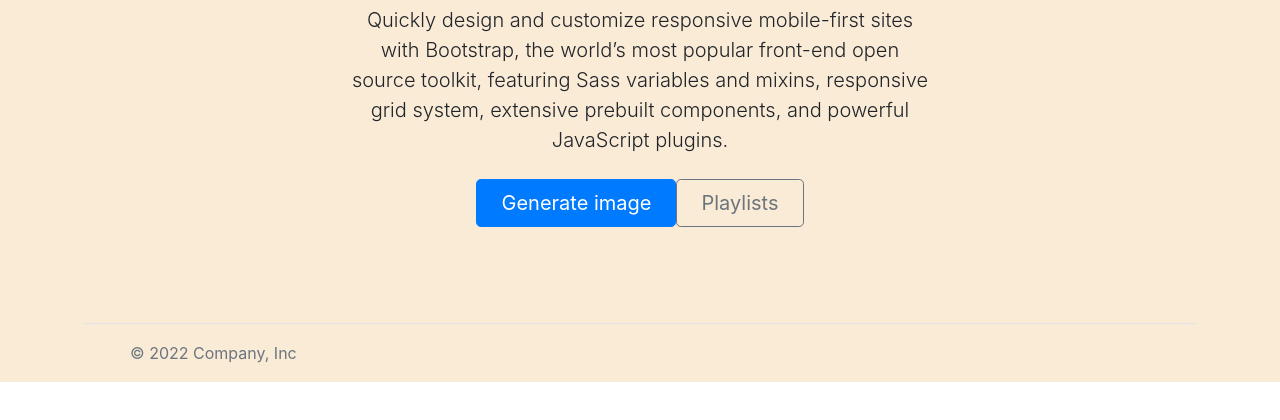
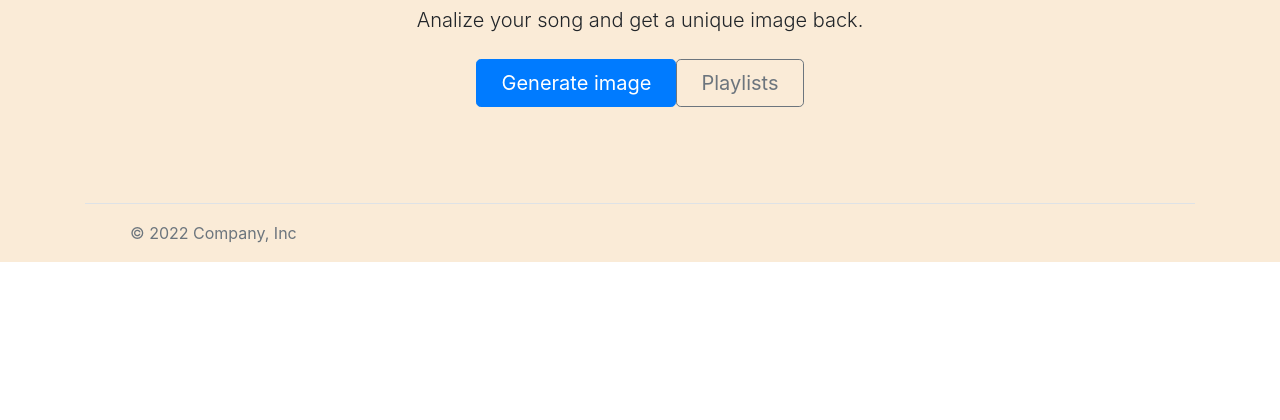
Before and after one commit to camfung/1800_202210_BBY009, a website: page app/html/index.html in a window 1280 px wide. Shown: the part 284-704 px from the top of the page. Drawn offline with nearby package versions, Linux system fonts and the light colour scheme; files that its build step writes are made by us from their sources.

Commit message:
setting up project heirarchy

```diff
--- a/index.html
+++ b/app/html/index.html
@@ -56,7 +56,7 @@
       <img class="d-block mx-auto mb-4" src="images/redPurpleJulia8xhorizontal.jpg" width="72" height="57">
       <h1 class="display-5 fw-bold">Playlist image generator</h1>
       <div class="col-lg-6 mx-auto">
-        <p class="lead mb-4">Quickly design and customize responsive mobile-first sites with Bootstrap, the world’s most popular front-end open source toolkit, featuring Sass variables and mixins, responsive grid system, extensive prebuilt components, and powerful JavaScript plugins.</p>
+        <p class="lead mb-4">Analize your song and get a unique image back.</p>
         <div class="d-grid gap-2 d-sm-flex justify-content-sm-center">
           <button type="button" class="btn btn-primary btn-lg px-4 gap-3">Generate image</button>
           <button type="button" class="btn btn-outline-secondary btn-lg px-4">Playlists</button>
--- /dev/null
+++ b/public/scripts/client.js
@@ -0,0 +1 @@
+console.log("hello world")
--- a/scripts/script.js
+++ /dev/null
@@ -1,4 +0,0 @@
-function sayHello() {
-
-}
-//sayHello();
--- /dev/null
+++ b/server.js
@@ -0,0 +1 @@
+console.log("hello world")
```
Also changed, not shown: package.json (added, +24 -0 lines), README.md, app/data/data.html (added), public/styles/style.css (renamed from styles/style.css), 2 other files.
